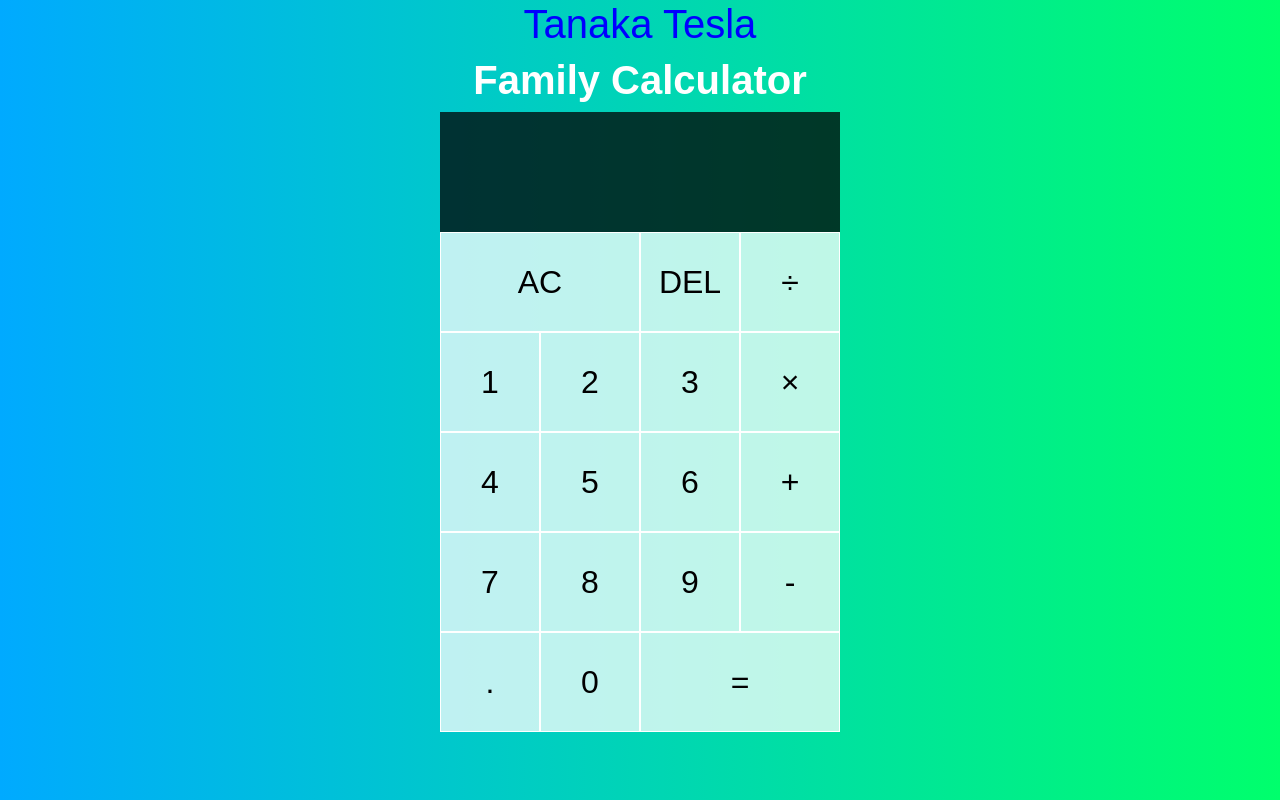
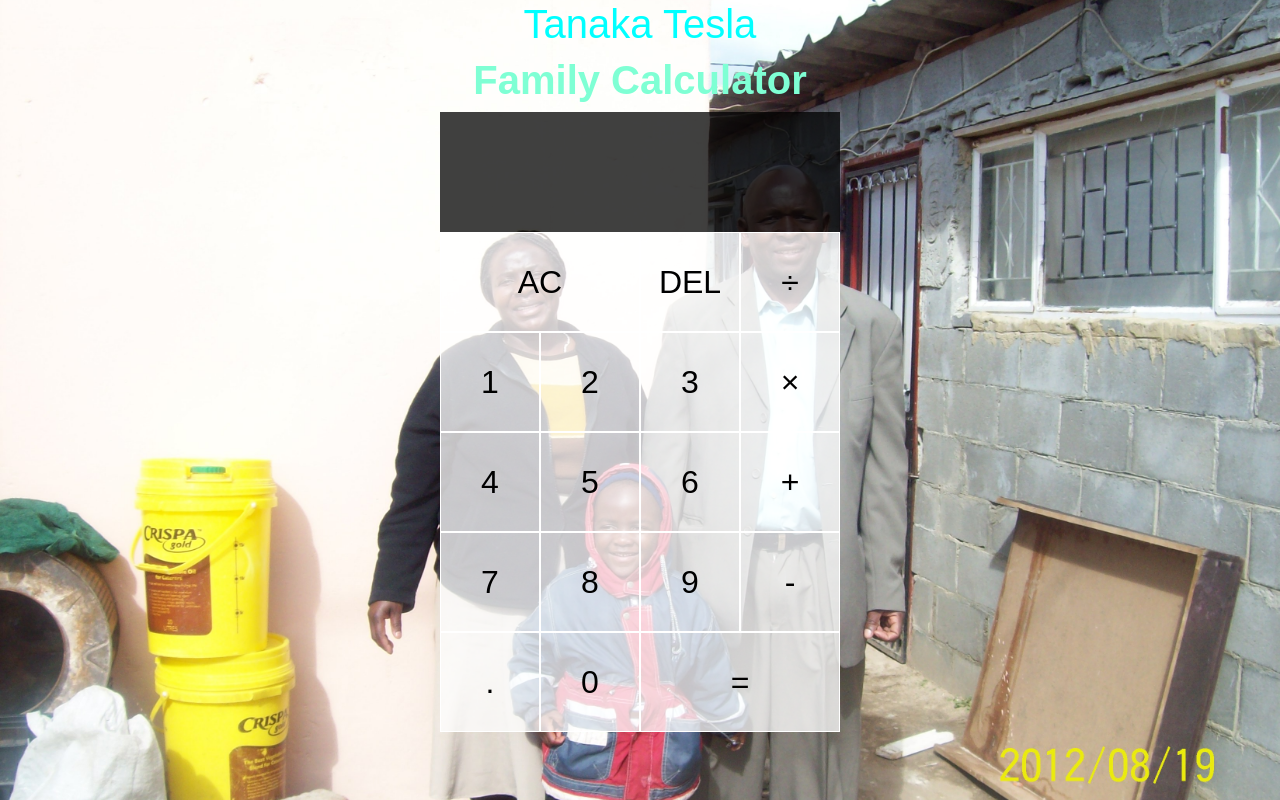
Before and after one commit to ashleigh-tesla/Calculator, a plain HTML site: page index.html in a window 1280 px wide. Drawn offline with nearby package versions, Linux system fonts and the light colour scheme.

Commit message:
added a family image to the calculator

```diff
--- a/index.html
+++ b/index.html
@@ -10,12 +10,22 @@
     <link href="https://cdn.jsdelivr.net/npm/bootstrap@5.0.2/dist/css/bootstrap.min.css" rel="stylesheet" integrity="sha384-EVSTQN3/azprG1Anm3QDgpJLIm9Nao0Yz1ztcQTwFspd3yD65VohhpuuCOmLASjC" crossorigin="anonymous">
     <script src="scripts/calculator.js" defer></script>
 </head>
+<style>
+    body {
+        background-image: url("images/family.JPG");
+        background-color: #cccccc;
+        background-position: center center;
+        background-repeat: repeat;
+        background-attachment: fixed;
+        background-size: cover;
+    }
+</style>
 
 <body>
     <div class="father">
         <div class="child">
-            <h1 style="text-align:center; color: blue;">Tanaka Tesla</h1>
-            <h1 style="text-align: center; color:white;"><b>Family Calculator</b></h1>
+            <h1 style="text-align:center; color: aqua;">Tanaka Tesla</h1>
+            <h1 style="text-align: center; color:aquamarine;"><b>Family Calculator</b></h1>
             <div class="calculator-grid">
                 <div class="output">
                     <div data-previous-operand class="previous-operand"></div>
--- a/styles/calculator.css
+++ b/styles/calculator.css
@@ -10,6 +10,8 @@ body {
     padding: 0;
     margin: 0;
     background: linear-gradient(to right, #00AAFF, #00FF6C);
+    background-image: repeating-radial-gradient(red, yellow 10%, green 15%);
+    background: radial-gradient(red, yellow, green);
 }
 
 .father {
```
Also changed, not shown: images/family.JPG (added).
